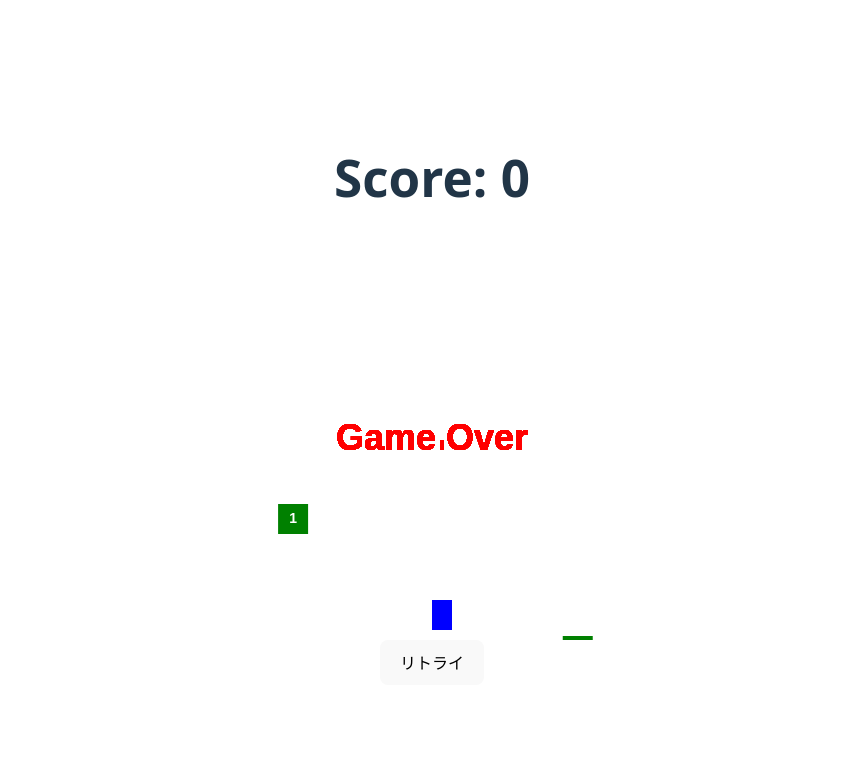
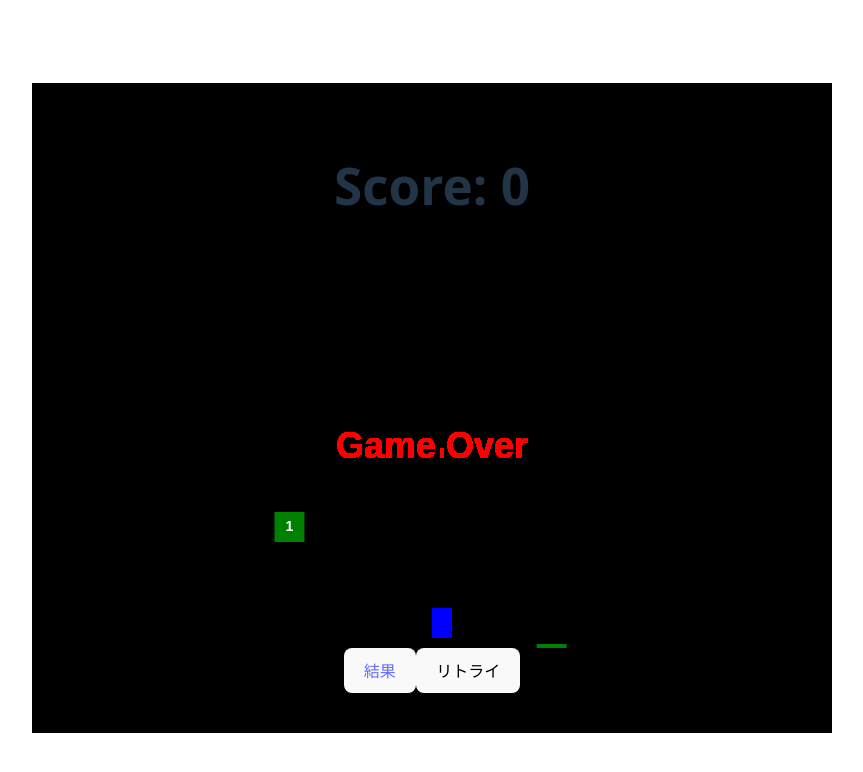
Before and after one commit to jack-app/meidaisai2025F, a React (Vite) app: page /program in a window 1280 px wide. Shown: the top 772 px of the page, without its empty margins (208-1071 px from the left). Built offline with nearby package versions, Linux system fonts and the light colour scheme.

Commit message:
クリアできるよう数値を調整

```diff
--- a/src/pages/Program.tsx
+++ b/src/pages/Program.tsx
@@ -1,9 +1,21 @@
-import { useState, useEffect, useRef, } from "react";
-import { NavLink, useLocation } from "react-router-dom";
+import { useState, useEffect, useRef } from "react";
+import { useLocation, NavLink } from "react-router-dom";
 import laserGunImg from "../images/レーザー銃.png";
 
 export const Game = () => {
-  const canvasRef = useRef<HTMLCanvasElement | null>(null);
+  const location = useLocation();
+  const query = new URLSearchParams(location.search);
+  const id = query.get("id");
+  const name = query.get("name");
+  const die = query.get("die");
+  const rate = query.get("rate");
+  const player = query.get("player");
+  const enemy = query.get("enemy");
+  const beam = query.get("beam");
+  const back = query.get("back");
+  const win = query.get("win");
+  const lose = query.get("lose");
+
   const [playerX, setPlayerX] = useState(200);
   const [bullets, setBullets] = useState<Array<{ x: number; y: number }>>([]);
   const [enemies, setEnemies] = useState<
@@ -19,6 +31,7 @@ export const Game = () => {
   // (ゲーム再スタート用の refreshKey を更新すると useEffect 内の処理が再実行されます)
 
   // 最新状態を保持する ref
+  const canvasRef = useRef<HTMLCanvasElement | null>(null);
   const playerXRef = useRef(playerX);
   const bulletsRef = useRef(bullets);
   const enemiesRef = useRef(enemies);
@@ -37,7 +50,7 @@ export const Game = () => {
   const width = 400;
   const height = 400;
   const playerWidth = 20;
-  const speed = 5;
+  const speed = 10;
 
   // マウント時にレーザー銃画像をロード
   useEffect(() => {
@@ -87,7 +100,8 @@ export const Game = () => {
         y: height - 40,
       }));
       setBullets((prev) => [...prev, ...newBulletsToAdd]);
-    }, 500);
+    }, rate ? parseInt(rate) : 500); // rate があればその値、なければ 500ms
+    // }, rate ? parseInt(rate) : 5);
     return () => clearInterval(bulletInterval);
   }, [bulletSources]);
 
@@ -98,9 +112,9 @@ export const Game = () => {
       const elapsed = Date.now() - startTimeRef.current;
       let hp: number;
       if (elapsed >= 30000 && elapsed < 40000) {
-        hp = Math.floor(Math.random() * 900) + 100; // 100～999
+        hp = Math.floor(Math.random() * 25) + 1; // 100～999
       } else if (elapsed >= 20000 && elapsed < 30000) {
-        hp = Math.floor(Math.random() * 90) + 10; // 10～99
+        hp = Math.floor(Math.random() * 20) + 1; // 10～99
       } else if (elapsed >= 10000 && elapsed < 20000) {
         hp = Math.floor(Math.random() * 8) + 2; // 2～10
       } else {
@@ -111,14 +125,14 @@ export const Game = () => {
 
       setEnemies((prev) => [
         ...prev,
-        { x: Math.random() * (width - 20), y: 0, hp, isLaserGun },
+        { x: Math.random() * (width - 50), y: 0, hp, isLaserGun },
       ]);
     }, 1000);
 
     const spawnAllEnemies = setTimeout(() => {
       setEnemies((prev) => {
         const newEnemies = [...prev];
-        for (let i = 0; i < 50; i++) {
+        for (let i = 0; i < 30; i++) {
           newEnemies.push({
             x: Math.random() * (width - 20),
             y: 0,
@@ -131,7 +145,7 @@ export const Game = () => {
         clearInterval(enemySpawnerRef.current);
         enemySpawnerRef.current = null;
       }
-    }, 40000);
+    }, 39000);
 
     return () => {
       if (enemySpawnerRef.current) {
@@ -225,6 +239,8 @@ export const Game = () => {
       // 衝突判定中の一例
       let localEliminated = 0; // ループ内カウンター
       updatedEnemies.forEach((enemy) => {
+        const dieHp = die ? parseInt(die) : -10; // die が与えられていればその数値、なければ -10
+        // const dieHp = die ? parseInt(die) : 0;
         const hit = newBullets.find(
           (b) =>
             b.x > enemy.x &&
@@ -237,7 +253,7 @@ export const Game = () => {
           // 敵へのダメージ処理
           newBullets = newBullets.filter((b) => b !== hit);
           const updatedEnemy = { ...enemy, hp: enemy.hp - 1 };
-          if (updatedEnemy.hp > 0) {
+          if (updatedEnemy.hp > dieHp) {  // dieHp を使う
             newEnemies.push(updatedEnemy);
           } else {
             // 特殊敵の場合のみ eliminatedCount をアップ（ボーナス）
@@ -264,22 +280,20 @@ export const Game = () => {
       setBullets(newBullets);
       setEnemies(newEnemies);
 
-      // 描画
-      context.clearRect(0, 0, width, height);
-      // 描画前に背景色を設定（例: 薄い青）
-      // context.clearRect(0, 0, width, height);
-      // context.fillStyle = "#808080"; // お好みの色に変更 今はグレー
-      // context.fillRect(0, 0, width, height);
-      // プレイヤー描画（常に画面下部）
-      context.fillStyle = "blue";
+      // 描画前に背景をクリア
+      context.clearRect(0, 0, canvas.width, canvas.height);
+      // context.fillStyle = back ? back : "#808080"; // back があればそれを、なければグレー
+      // context.fillRect(0, 0, canvas.width, canvas.height);
+
+      // プレイヤー描画
+      context.fillStyle = player ? player : "blue";
       context.fillRect(playerXRef.current, height - 40, playerWidth, 30);
       // 弾描画
       context.fillStyle = "red";
       newBullets.forEach((b) => context.fillRect(b.x, b.y, 4, 10));
       // 敵描画
       newEnemies.forEach((e) => {
-        // 敵本体（緑の四角）
-        context.fillStyle = "green";
+        context.fillStyle = enemy ? enemy : "green";
         context.fillRect(e.x, e.y, 30, 30);
         // hp 数字描画
         context.fillStyle = "white";
@@ -292,6 +306,24 @@ export const Game = () => {
           context.drawImage(laserImageRef.current, e.x, e.y - 30, 30, 30);
         }
       });
+
+      // Game Clear / Game Over
+      if (gameClear) {
+        context.fillStyle = "red";
+        context.font = "bold 36px sans-serif";
+        context.textAlign = "center";
+        context.textBaseline = "middle";
+        context.fillText(win ? win : 'Game Clear', width / 2, height / 2);
+        return;
+      }
+      if (gameOver) {
+        context.fillStyle = "red";
+        context.font = "bold 36px sans-serif";
+        context.textAlign = "center";
+        context.textBaseline = "middle";
+        context.fillText(lose ? lose : 'Game Over', width / 2, height / 2);
+        return;
+      }
     };
 
     const interval = setInterval(gameLoop, 30);
@@ -303,11 +335,37 @@ export const Game = () => {
   }, [gameOver, gameClear, refreshKey]);
 
   return (
-    <div className="flex flex-col items-center mt-4 relative">
+    <div
+      style={{
+        width: "800px",
+        height: "650px",
+        backgroundColor: back ? back : 'black',
+        display: "flex",
+        flexDirection: "column",
+        alignItems: "center",
+        justifyContent: "center",
+      }}
+    >
       <h1 className="text-xl font-bold">Score: {score}</h1>
-      <div className="relative mt-2" style={{ width: width, height: height }}>
-        <canvas ref={canvasRef} width={width} height={height} className="border block" />
-      </div>
+      <canvas
+        ref={canvasRef}
+        width={width}
+        height={height}
+        className="border block"
+      />
+      <div className="flex flex-row items-center gap-4 mt-4">
+        <button className="p-2 border border-white">
+          <NavLink
+            to={{ pathname: "/result", search: `?id=${id}&name=${name}
+            &die=${die}&rate=${rate}&player=${player}&enemy=${enemy}
+            &beam=${beam}&back=${back}&win=${win}&lose=${lose}` }}
+            className="text-blue-500 hover:underline"
+          >
+            結果
+          </NavLink>
+        </button>
+        {/* <h1 className="text-xl">プログラミング</h1> */}
+
         <button
           type="button"
           onClick={() => {
@@ -317,28 +375,13 @@ export const Game = () => {
             setEnemies([]);
             setRefreshKey((prev) => prev + 1);
           }}
-        className="mt-4 p-2 border"
+          className="p-2 border"
         >
           リトライ
         </button>
+      </div>
     </div>
   );
 };
 
 export default Game;
-
-//以下は後で利用するかも知れない別コンポーネント
-export const Program = () => {
-  const location = useLocation();
-  const query = new URLSearchParams(location.search);
-  const id = query.get("id"); // "123"
-  const name = query.get("name"); // "まっつん"
-  return (
-    <div className="program">
-      <NavLink to={{ pathname: "/result", search: `?id=${id}&name=${name}` }}>
-        結果
-      </NavLink>
-      <h1>プログラミング</h1>
-    </div>
-  );
-};
```
Lines whose indentation alone changed are shown as unchanged.
